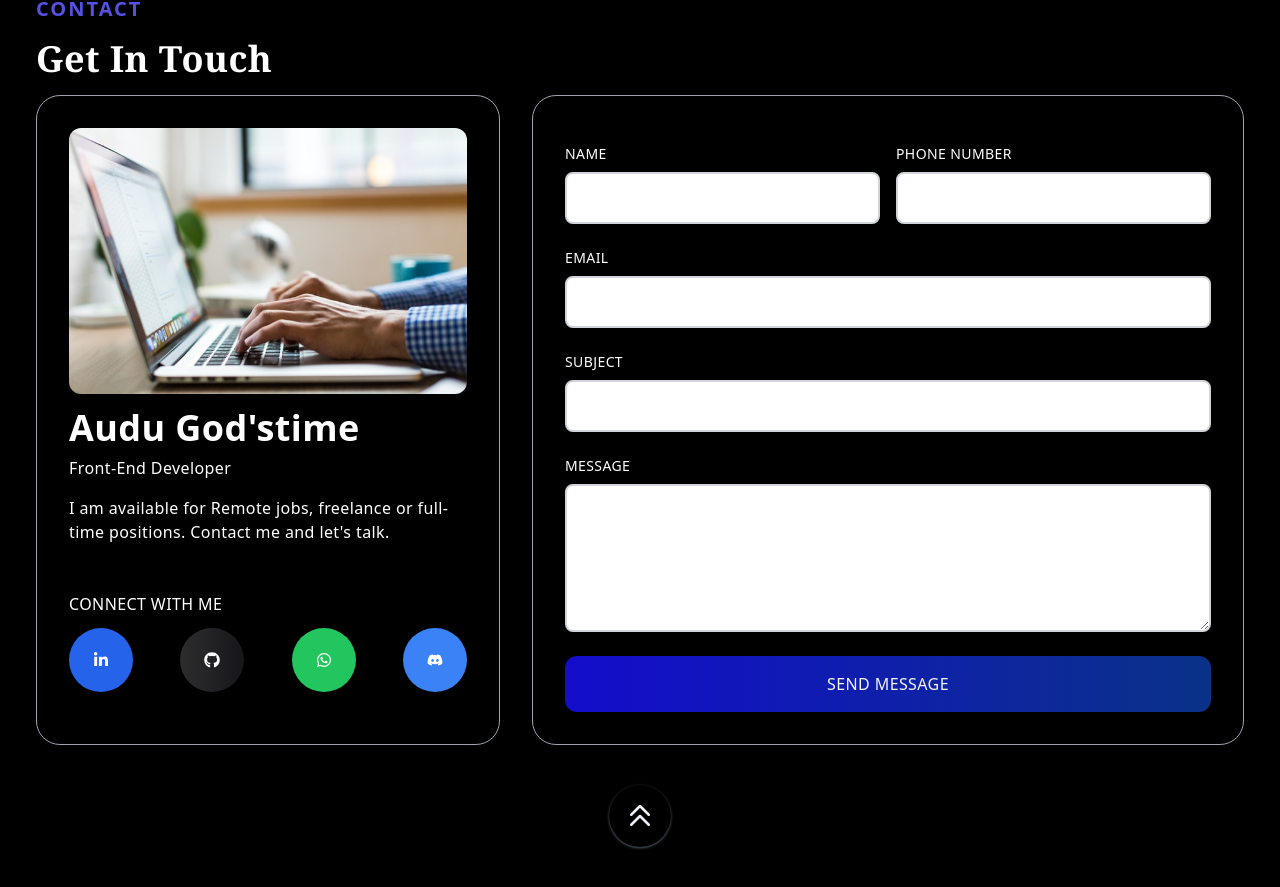
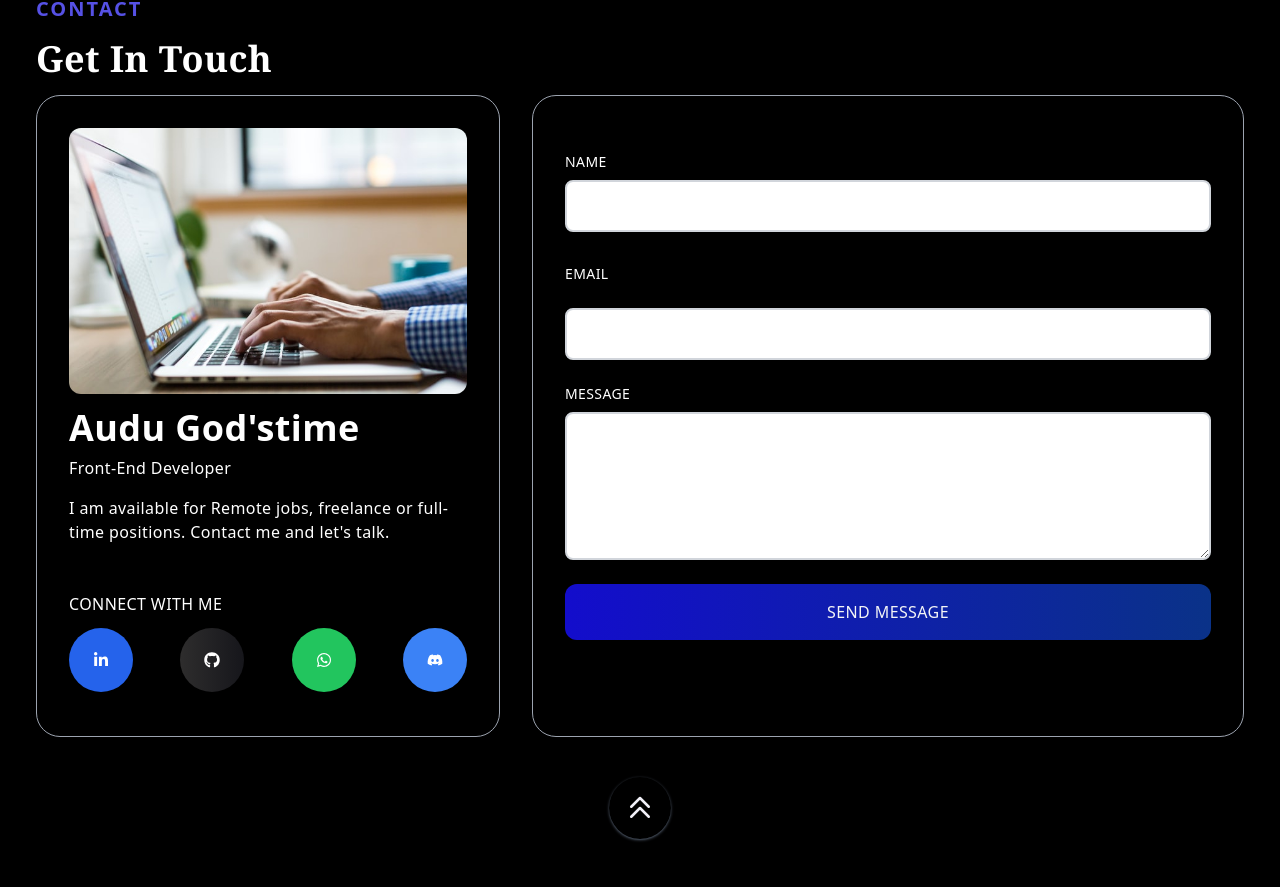
Before and after one commit to best2025j/gt-nextjs-app, a Next.js app: page / in a window 1280 px wide. Shown: the part 2193-3080 px from the top of the page. Built offline with nearby package versions, Linux system fonts and the light colour scheme.

Commit message:
emailjs feuture  added

```diff
--- a/components/Contact.jsx
+++ b/components/Contact.jsx
@@ -14,10 +14,10 @@ const Contact = () => {
 
     emailjs
       .sendForm(
-        "replace with service id",
-        "replace with template id",
+        "service_2x6en43",
+        "template_ywya2vi",
         form.current,
-        "replace with user id"
+        " OHYztClP2C7E3Glpw"
       )
       .then(
         (result) => {
@@ -29,20 +29,6 @@ const Contact = () => {
         }
       );
   };
-
-  // const [name, setName] = useState("");
-  // const [phone, setPhone] = useState("");
-  // const [email, setEmail] = useState("");
-  // const [subject, setSubject] = useState("");
-  // const [message, setMessage] = useState("");
-
-  // const sendEmail = () => {
-  //   setName("");
-  //   setPhone("");
-  //   setEmail("");
-  //   setSubject("");
-  //   setMessage("");
-  // };
 
   return (
     <div id="contact" className="w-full lg:h-auto">
@@ -123,14 +109,9 @@ const Contact = () => {
 
           <div className="col-span-3 w-full h-auto border border-gray-400 rounded-3xl lg:p-4">
             <div className="p-4">
-              <form
-                ref={form}
-                onSubmit={sendEmail}
-                action="https://"
-                method="POST"
-              >
-                <div className="grid md:grid-cols-2 gap-4 w-full py-2">
-                  <div className="flex flex-col">
+              <form ref={form} onSubmit={sendEmail}>
+                <div className="flex flex-col gap-4 w-full py-2">
+                  <div className="flex flex-col py-2">
                     <label className="uppercase text-sm py-2">Name</label>
                     <input
                       className="text-black outline-none border-2 rounded-lg p-3 flex border-gray-300"
@@ -140,7 +121,8 @@ const Contact = () => {
                       // onChange={(e) => setName(e.target.value)}
                     />
                   </div>
-                  <div className="flex flex-col">
+
+                  {/* <div className="flex flex-col">
                     <label className="uppercase text-sm py-2">
                       Phone Number
                     </label>
@@ -151,9 +133,8 @@ const Contact = () => {
                       // value={phone}
                       // onChange={(e) => setPhone(e.target.value)}
                     />
-                  </div>
-                </div>
-                <div className="flex flex-col py-2">
+                  </div> */}
+
                   <label className="uppercase text-sm py-2">Email</label>
                   <input
                     className="text-black outline-none border-2 rounded-lg p-3 flex border-gray-300"
@@ -163,7 +144,7 @@ const Contact = () => {
                     // onChange={(e) => setEmail(e.target.value)}
                   />
                 </div>
-                <div className="flex flex-col py-2">
+                {/* <div className="flex flex-col py-2">
                   <label className="uppercase text-sm py-2">Subject</label>
                   <input
                     className="text-black outline-none border-2 rounded-lg p-3 flex border-gray-300"
@@ -172,7 +153,7 @@ const Contact = () => {
                     // value={subject}
                     // onChange={(e) => setSubject(e.target.value)}
                   />
-                </div>
+                </div> */}
                 <div className="flex flex-col py-2">
                   <label className="uppercase text-sm py-2">Message</label>
                   <textarea
@@ -183,11 +164,7 @@ const Contact = () => {
                     // onChange={(e) => setMessage(e.target.value)}
                   />
                 </div>
-                <button
-                  type="submit"
-                  value="Send"
-                  className="w-full p-4 text-gray-100 mt-4"
-                >
+                <button className="w-full p-4 text-gray-100  mt-4">
                   Send Message
                 </button>
               </form>
```
